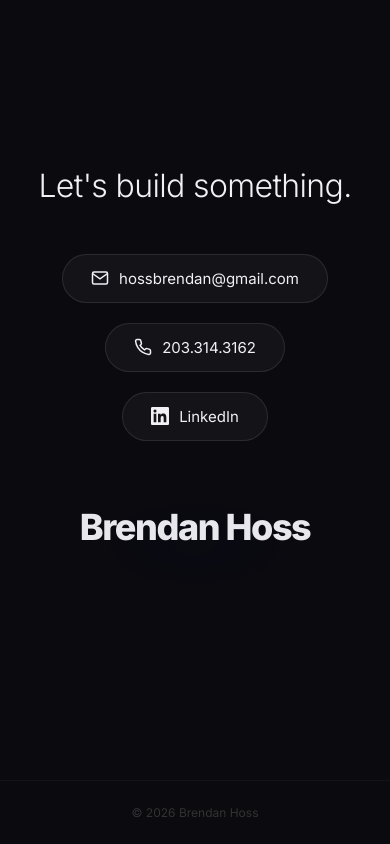
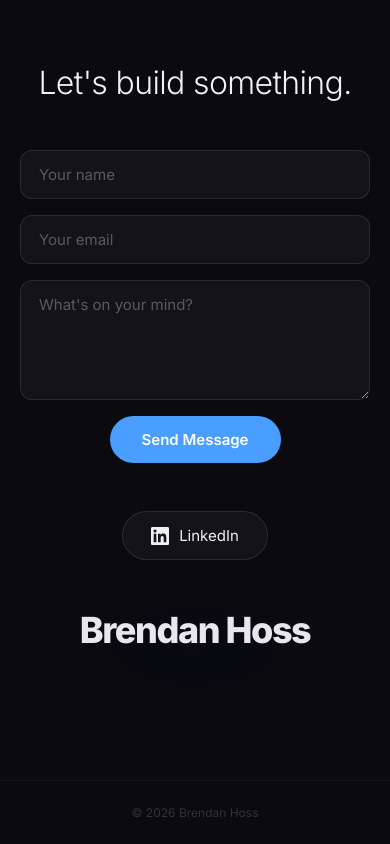
Before and after one commit to Bh0ss/brendanhoss.com, a plain HTML site: page index.html in a window 390 px wide. Shown: the part 10087-10931 px from the top of the page. Drawn offline with Linux system fonts and the light colour scheme.

Commit message:
Remove phone number, add contact form via Formspree

```diff
--- a/index.html
+++ b/index.html
@@ -434,7 +434,7 @@ canvas#particles {
   gap: 20px;
   flex-wrap: wrap;
   justify-content: center;
-  margin-bottom: 64px;
+  margin-bottom: 48px;
 }
 
 .contact-pill {
@@ -458,6 +458,64 @@ canvas#particles {
 }
 .contact-pill svg {
   width: 18px; height: 18px;
+}
+
+.contact-form {
+  max-width: 480px;
+  margin: 0 auto 48px;
+  display: flex;
+  flex-direction: column;
+  gap: 16px;
+  text-align: left;
+}
+.contact-form input,
+.contact-form textarea {
+  width: 100%;
+  padding: 14px 18px;
+  border-radius: 12px;
+  border: 1px solid rgba(255, 255, 255, 0.1);
+  background: rgba(255, 255, 255, 0.04);
+  color: var(--text);
+  font-family: 'Inter', sans-serif;
+  font-size: 15px;
+  transition: border-color 0.3s, background 0.3s;
+  outline: none;
+}
+.contact-form input:focus,
+.contact-form textarea:focus {
+  border-color: var(--blue);
+  background: rgba(255, 255, 255, 0.06);
+}
+.contact-form input::placeholder,
+.contact-form textarea::placeholder {
+  color: rgba(255, 255, 255, 0.3);
+}
+.contact-form textarea {
+  min-height: 120px;
+  resize: vertical;
+}
+.contact-form button {
+  padding: 14px 32px;
+  border-radius: 980px;
+  border: none;
+  background: var(--blue);
+  color: white;
+  font-family: 'Inter', sans-serif;
+  font-size: 15px;
+  font-weight: 600;
+  cursor: pointer;
+  transition: background 0.3s, transform 0.3s;
+  align-self: center;
+}
+.contact-form button:hover {
+  background: #2563eb;
+  transform: scale(1.02);
+}
+.contact-form .form-success {
+  text-align: center;
+  color: var(--green);
+  font-size: 16px;
+  padding: 24px;
 }
 
 .closing-name {
@@ -798,20 +856,41 @@ footer {
   <div class="scene-inner" style="text-align:center;">
     <p class="cin-large sr" style="margin-bottom:48px;">Let's build something.</p>
 
-    <div class="contact-row sr sr-d2">
-      <a href="mailto:hossbrendan@gmail.com" class="contact-pill">
-        <svg viewBox="0 0 24 24" fill="none" stroke="currentColor" stroke-width="2"><path d="M4 4h16c1.1 0 2 .9 2 2v12c0 1.1-.9 2-2 2H4c-1.1 0-2-.9-2-2V6c0-1.1.9-2 2-2z"/><polyline points="22,6 12,13 2,6"/></svg>
-        hossbrendan@gmail.com
-      </a>
-      <a href="tel:2033143162" class="contact-pill">
-        <svg viewBox="0 0 24 24" fill="none" stroke="currentColor" stroke-width="2"><path d="M22 16.92v3a2 2 0 01-2.18 2 19.79 19.79 0 01-8.63-3.07 19.5 19.5 0 01-6-6 19.79 19.79 0 01-3.07-8.67A2 2 0 014.11 2h3a2 2 0 012 1.72c.127.96.361 1.903.7 2.81a2 2 0 01-.45 2.11L8.09 9.91a16 16 0 006 6l1.27-1.27a2 2 0 012.11-.45c.907.339 1.85.573 2.81.7A2 2 0 0122 16.92z"/></svg>
-        203.314.3162
-      </a>
+    <form class="contact-form sr sr-d2" id="contact-form" action="https://formspree.io/f/xpwzgkvq" method="POST">
+      <input type="text" name="name" placeholder="Your name" required>
+      <input type="email" name="email" placeholder="Your email" required>
+      <textarea name="message" placeholder="What's on your mind?" required></textarea>
+      <button type="submit">Send Message</button>
+    </form>
+
+    <div class="contact-row sr sr-d3">
       <a href="https://linkedin.com/in/brendan-hoss" target="_blank" class="contact-pill">
         <svg viewBox="0 0 24 24" fill="currentColor"><path d="M20.447 20.452h-3.554v-5.569c0-1.328-.027-3.037-1.852-3.037-1.853 0-2.136 1.445-2.136 2.939v5.667H9.351V9h3.414v1.561h.046c.477-.9 1.637-1.85 3.37-1.85 3.601 0 4.267 2.37 4.267 5.455v6.286zM5.337 7.433a2.062 2.062 0 01-2.063-2.065 2.064 2.064 0 112.063 2.065zm1.782 13.019H3.555V9h3.564v11.452zM22.225 0H1.771C.792 0 0 .774 0 1.729v20.542C0 23.227.792 24 1.771 24h20.451C23.2 24 24 23.227 24 22.271V1.729C24 .774 23.2 0 22.222 0h.003z"/></svg>
         LinkedIn
       </a>
     </div>
+
+    <script>
+    document.getElementById('contact-form').addEventListener('submit', async function(e) {
+      e.preventDefault();
+      const form = this;
+      const btn = form.querySelector('button');
+      btn.textContent = 'Sending...';
+      btn.disabled = true;
+      try {
+        const res = await fetch(form.action, { method: 'POST', body: new FormData(form), headers: { 'Accept': 'application/json' } });
+        if (res.ok) {
+          form.innerHTML = '<div class="form-success">Message sent. I\'ll be in touch.</div>';
+        } else {
+          btn.textContent = 'Failed — try again';
+          btn.disabled = false;
+        }
+      } catch(err) {
+        btn.textContent = 'Failed — try again';
+        btn.disabled = false;
+      }
+    });
+    </script>
 
     <div class="sr sr-d4 closing-name"><span class="name-glow">Brendan Hoss</span></div>
   </div>
```
